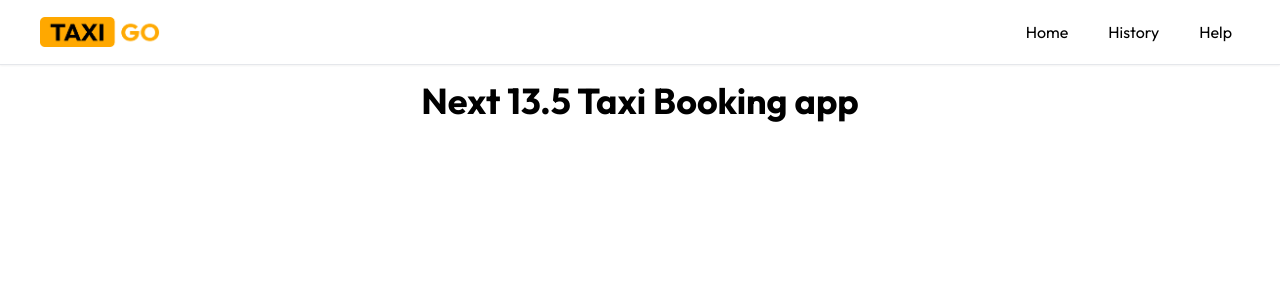
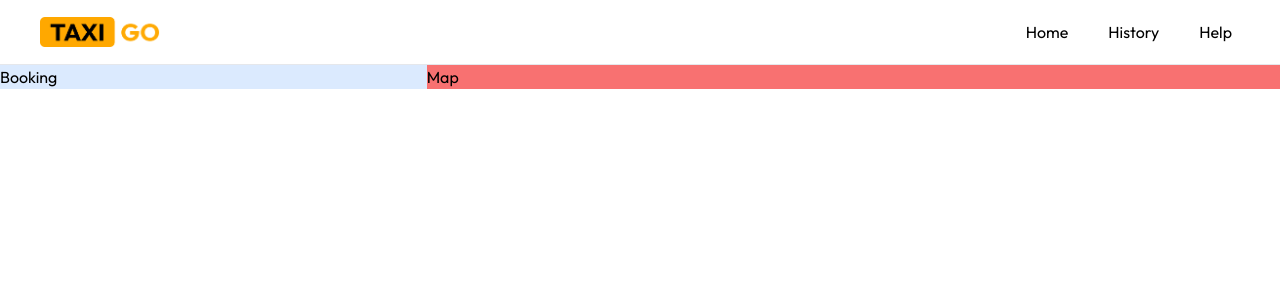
Before and after one commit to blkluv/next13-taxi-booking-app, a Next.js app: page / in a window 1280 px wide. Shown: the top 300 px of the page. Built offline with nearby package versions, Linux system fonts and the light colour scheme.

Commit message:
Structured the Basic Layou of the homepage

```diff
--- a/app/page.tsx
+++ b/app/page.tsx
@@ -3,7 +3,14 @@ import Image from 'next/image'
 export default function Home() {
   return (
     <div className="">
-      <h2 className=" text-center text-4xl font-bold mt-4">Next 13.5 Taxi Booking app</h2>
+      <div className="grid grid-cols-1 md:grid-cols-3">
+        <div className="bg-blue-100">
+          Booking
+        </div>
+        <div className="col-span-2 bg-red-400">
+          Map
+        </div>
+      </div>
 
     </div>
   )
```
